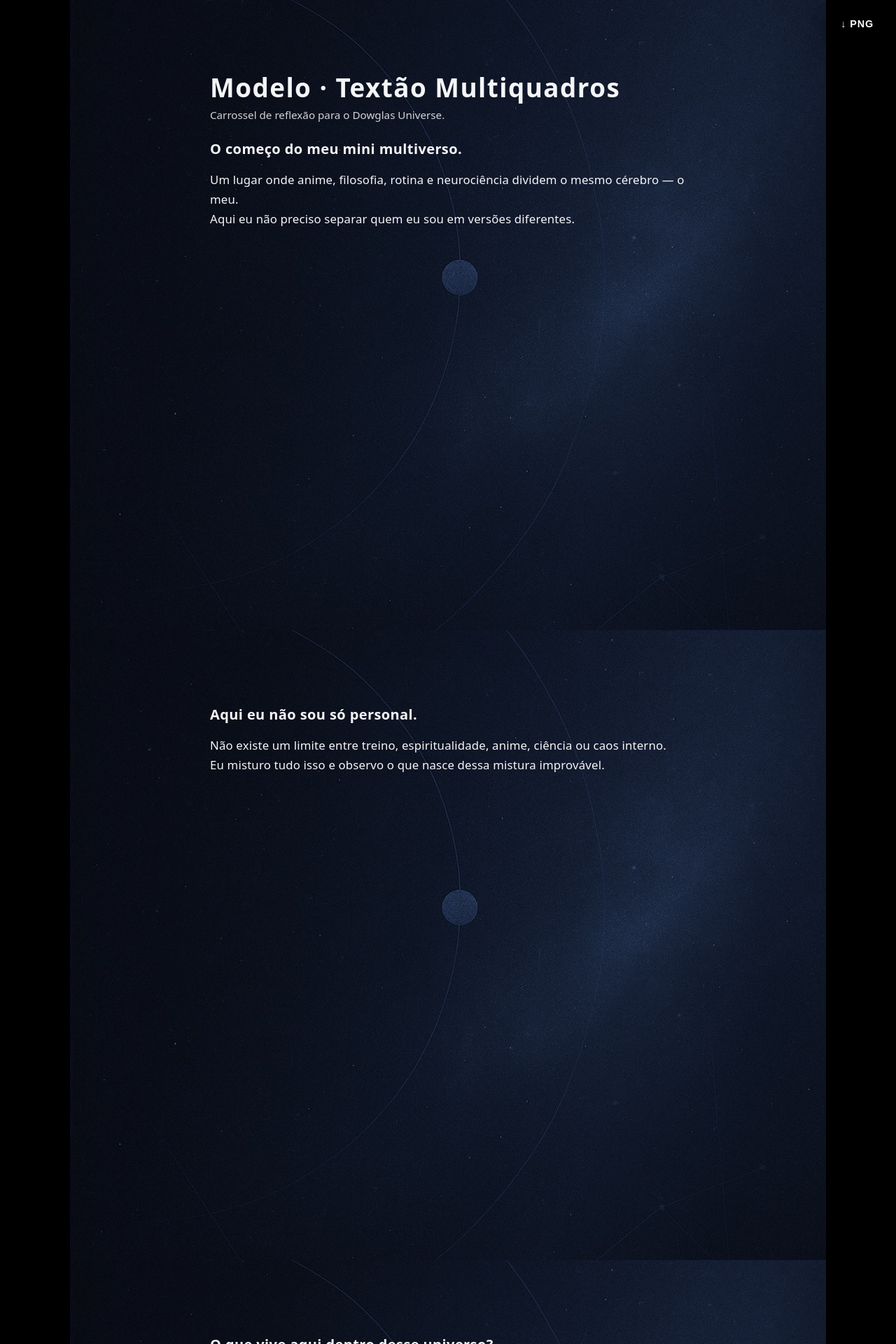
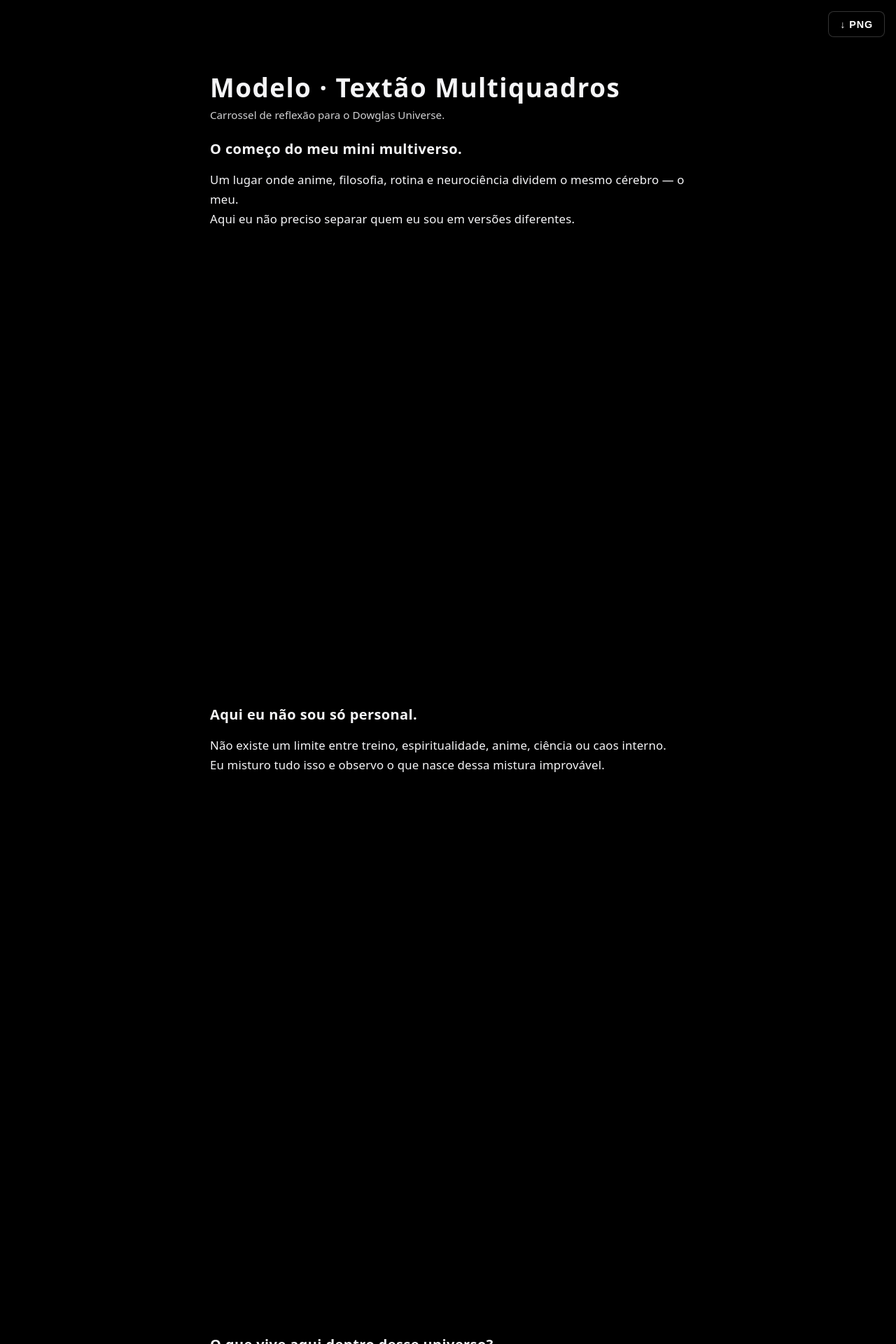
Before and after one commit to mbritodowglas-collab/fabrica-conteudo, a Jekyll site: the page built from content/dowglas-universe/modelo-dois.md, in a window 1280 px wide. Shown: the top 1920 px of the page at 70% size. Built offline with Jekyll 4.4.1, drawn with Linux system fonts in a browser that asks for light colours.

Commit message:
Atualizar o dowglas-universe.html

```diff
--- a/_layouts/dowglas-universe.html
+++ b/_layouts/dowglas-universe.html
@@ -19,7 +19,7 @@
       min-height: 100vh;
       font-family: system-ui, -apple-system, BlinkMacSystemFont, "Segoe UI", sans-serif;
       color: #e5e5e5;
-      background: #000; /* fallback */
+      background: #000; /* agora é SÓ preto, sem imagem */
       overflow-x: hidden;
     }
 
@@ -33,23 +33,19 @@
       width: 100%;
     }
 
-    /* Cada QUADRO (slide) do Universe */
+    /* Cada QUADRO: agora sem background-image */
     .du-block {
       min-height: 100vh;
       width: 100%;
-      /* ↑ continua ocupando a tela inteira */
 
-      /* ↓ aumentei padding superior e usei flex-start pra subir o conteúdo */
       padding: clamp(3rem, 8vh, 4rem) clamp(1.5rem, 4vw, 2.5rem) clamp(2.5rem, 6vh, 3.5rem);
       display: flex;
       justify-content: center;
-      align-items: flex-start; /* antes: center */
+      align-items: flex-start;
       box-sizing: border-box;
 
-      background-image: url('{{ "/assets/img/dowglas-universe.jpg" | relative_url }}');
-      background-size: cover;
-      background-position: center;
-      background-repeat: no-repeat;
+      /* 🔥 BACKGROUND REMOVIDO 🔥 */
+      background: none;
     }
 
     .du-card {
@@ -88,9 +85,7 @@
       letter-spacing: 0.01em;
     }
 
-    .du-content p {
-      margin: 0 0 1rem 0;
-    }
+    .du-content p { margin: 0 0 1rem 0; }
 
     .du-content ul {
       margin: 0 0 1rem 0;
@@ -128,7 +123,7 @@
       height: 56px;
       border-radius: 50%;
       overflow: hidden;
-      background: rgba(0,0,0,0.6);
+      background: rgba(255,255,255,0.08);
       display: inline-flex;
       align-items: center;
       justify-content: center;
@@ -140,7 +135,6 @@
       width: 100%;
       height: 100%;
       object-fit: cover;
-      display: block;
     }
 
     .fc-avatar__text {
@@ -174,7 +168,6 @@
       border-radius: 999px;
       border: 2px solid #1da1f2;
       box-sizing: border-box;
-      display: inline-block;
     }
 
     .du-cta-text {
@@ -190,7 +182,6 @@
       z-index: 9999;
       padding: 0.6rem 1rem;
       border-radius: 8px;
-      border: 0;
       background: rgba(0, 0, 0, 0.6);
       color: #fff;
       font-size: 0.9rem;
@@ -202,20 +193,11 @@
 
 <body class="du-body">
 
-  <!-- Botão de download em PNG (um arquivo por quadro) -->
   <button id="download-universe" class="fc-download-fixed" type="button">↓ PNG</button>
 
-  {%- comment -%}
-    Nome / iniciais / avatar para o quadro de perfil tipo Twitter.
-  {%- endcomment -%}
   {%- assign nome = page.autor_nome | default: page.perfil | default: 'Dowglas Universe' -%}
   {%- assign partes = nome | split: ' ' -%}
-  {%- assign p1 = partes[0] | slice: 0,1 -%}
-  {%- assign p2 = '' -%}
-  {%- if partes.size > 1 -%}
-    {%- assign p2 = partes[1] | slice: 0,1 -%}
-  {%- endif -%}
-  {%- assign iniciais = p1 | append: p2 -%}
+  {%- assign iniciais = partes[0] | slice: 0,1 | append: partes[1] | slice: 0,1 -%}
 
   {%- assign cta_profile_text = page.cta_profile_text | default: "
 Se esse multiverso fez sentido pra você, me segue, deixa um comentário
@@ -236,20 +215,14 @@ com o que mais falou contigo e curte esse post pra eu saber que fez sentido.
                 <header class="du-header">
                   <h1 class="du-title">{{ page.title }}</h1>
                   {% if page.tagline or page.subtitulo %}
-                    <p class="du-subtitle">
-                      {{ page.tagline | default: page.subtitulo }}
-                    </p>
+                    <p class="du-subtitle">{{ page.tagline | default: page.subtitulo }}</p>
                   {% endif %}
                 </header>
               {% endif %}
 
               <section class="du-content">
-                {% if b.titulo %}
-                  <h2 class="du-block-title">{{ b.titulo }}</h2>
-                {% endif %}
-                {% if b.texto %}
-                  {{ b.texto | markdownify }}
-                {% endif %}
+                {% if b.titulo %}<h2 class="du-block-title">{{ b.titulo }}</h2>{% endif %}
+                {% if b.texto %}{{ b.texto | markdownify }}{% endif %}
               </section>
             </article>
           </section>
@@ -258,21 +231,24 @@ com o que mais falou contigo e curte esse post pra eu saber que fez sentido.
         {% if page.show_profile_cta %}
           <section class="du-block du-block--cta slide">
             <article class="du-card">
+
               <div class="du-profile-row">
                 <div class="fc-avatar">
                   {% if page.avatar %}
-                    <img src="{{ page.avatar | relative_url }}" alt="{{ nome }}" class="fc-avatar__img">
+                    <img src="{{ page.avatar | relative_url }}" class="fc-avatar__img">
                   {% else %}
                     <span class="fc-avatar__text">{{ iniciais | upcase }}</span>
                   {% endif %}
                 </div>
+
                 <div class="fc-static-user">
                   <div class="fc-static-user__name">
                     {{ nome }}
                     {% if page.verificado %}
-                      <span class="fc-verified-badge" title="Verificado"></span>
+                      <span class="fc-verified-badge"></span>
                     {% endif %}
                   </div>
+
                   {% if page.autor_handle %}
                     <div class="fc-static-user__handle">{{ page.autor_handle }}</div>
                   {% endif %}
@@ -282,37 +258,28 @@ com o que mais falou contigo e curte esse post pra eu saber que fez sentido.
               <div class="du-cta-text">
                 {{ cta_profile_text | markdownify }}
               </div>
+
             </article>
           </section>
         {% endif %}
 
       {% else %}
-        {%- comment -%}
-          MODO TEXTÃO ÚNICO: 1 slide com o texto + opcional 2º slide de CTA.
-        {%- endcomment -%}
+
         <section class="du-block du-block--single slide">
           <article class="du-card">
             <header class="du-header">
               <h1 class="du-title">{{ page.title }}</h1>
               {% if page.tagline or page.subtitulo %}
-                <p class="du-subtitle">
-                  {{ page.tagline | default: page.subtitulo }}
-                </p>
+                <p class="du-subtitle">{{ page.tagline | default: page.subtitulo }}</p>
               {% endif %}
             </header>
 
-            <section class="du-content">
-              {{ content | markdownify }}
-            </section>
+            <section class="du-content">{{ content | markdownify }}</section>
 
             {% if page.cta or page.fechamento %}
               <div class="du-footer-text">
-                {% if page.fechamento %}
-                  {{ page.fechamento | markdownify }}
-                {% endif %}
-                {% if page.cta %}
-                  {{ page.cta | markdownify }}
-                {% endif %}
+                {% if page.fechamento %}{{ page.fechamento | markdownify }}{% endif %}
+                {% if page.cta %}{{ page.cta | markdownify }}{% endif %}
               </div>
             {% endif %}
           </article>
@@ -321,39 +288,41 @@ com o que mais falou contigo e curte esse post pra eu saber que fez sentido.
         {% if page.show_profile_cta %}
           <section class="du-block du-block--cta slide">
             <article class="du-card">
+
               <div class="du-profile-row">
                 <div class="fc-avatar">
                   {% if page.avatar %}
-                    <img src="{{ page.avatar | relative_url }}" alt="{{ nome }}" class="fc-avatar__img">
+                    <img src="{{ page.avatar | relative_url }}" class="fc-avatar__img">
                   {% else %}
                     <span class="fc-avatar__text">{{ iniciais | upcase }}</span>
                   {% endif %}
                 </div>
+
                 <div class="fc-static-user">
                   <div class="fc-static-user__name">
                     {{ nome }}
                     {% if page.verificado %}
-                      <span class="fc-verified-badge" title="Verificado"></span>
+                      <span class="fc-verified-badge"></span>
                     {% endif %}
                   </div>
+
                   {% if page.autor_handle %}
                     <div class="fc-static-user__handle">{{ page.autor_handle }}</div>
                   {% endif %}
                 </div>
               </div>
 
-              <div class="du-cta-text">
-                {{ cta_profile_text | markdownify }}
-              </div>
+              <div class="du-cta-text">{{ cta_profile_text | markdownify }}</div>
+
             </article>
           </section>
         {% endif %}
+
       {% endif %}
 
     </section>
   </main>
 
-  <!-- HTML2Canvas + JS externo do Universe -->
   <script src="https://cdn.jsdelivr.net/npm/html2canvas@1.4.1/dist/html2canvas.min.js"></script>
   <script src="{{ '/assets/js/dowglas-universe.js' | relative_url }}"></script>
 
```
Also changed, not shown: other parts of _layouts/dowglas-universe.html (+3 -6 lines).
